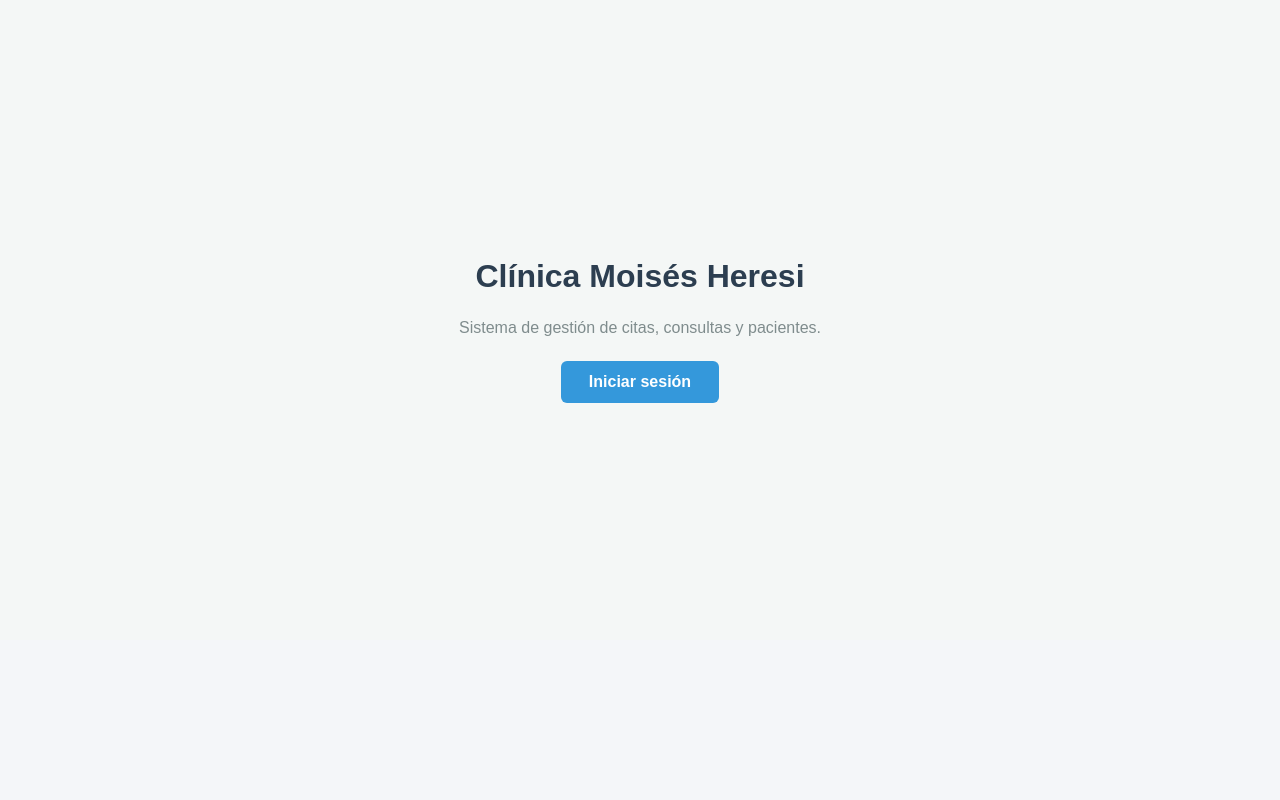
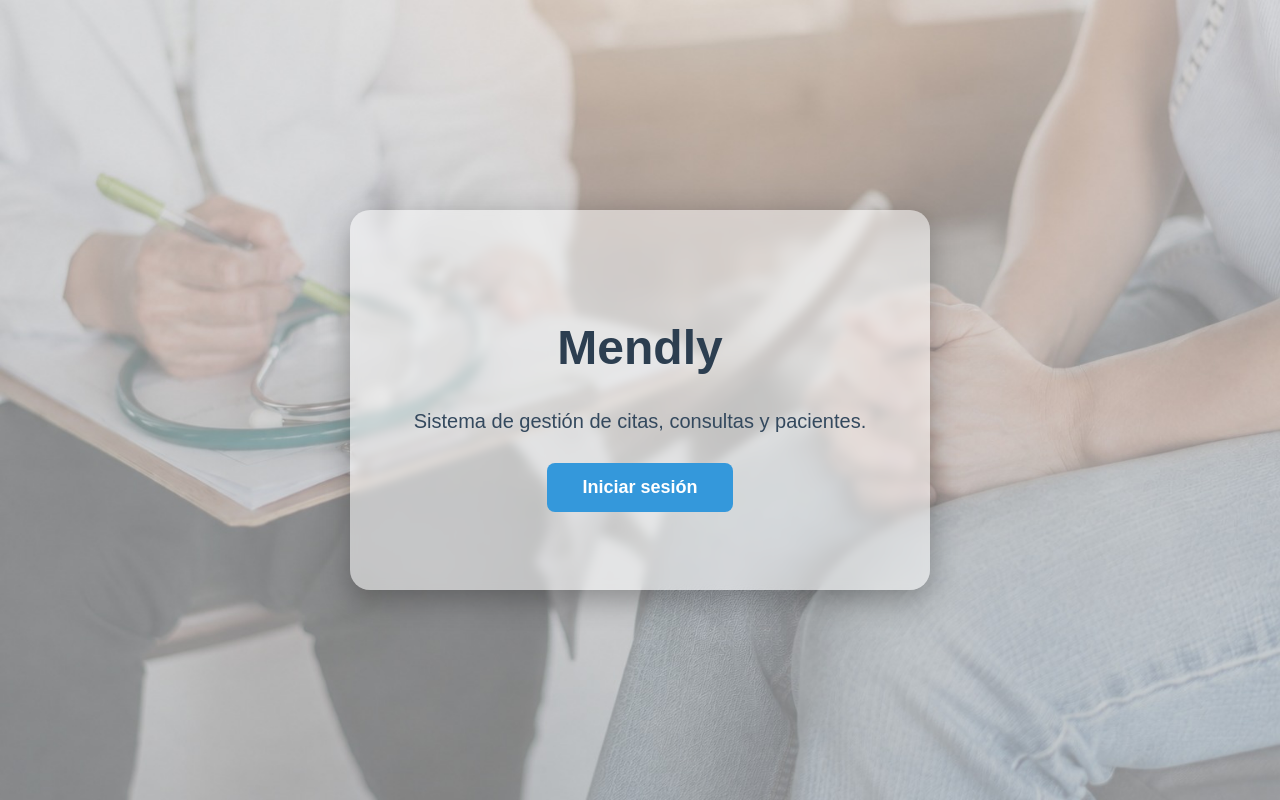
Before and after one commit to REFORMAT3R/GRUPO03, an Angular app in the folder frontend/: page / in a window 1280 px wide. Built offline with nearby package versions, Linux system fonts and the light colour scheme.

Commit message:
Agregando imagen de fondo

```diff
--- a/frontend/src/app/components/home/index/index.component.css
+++ b/frontend/src/app/components/home/index/index.component.css
@@ -1,33 +1,108 @@
-.index-hero {
-  min-height: 80vh;
-  display: flex;
-  flex-direction: column;
-  align-items: center;
-  justify-content: center;
-  text-align: center;
-  background-color: #f4f7f6;
+.index-container{
+
+    min-height:100vh;
+
+    display:flex;
+
+    justify-content:center;
+
+    align-items:center;
+
+    background-image:url('/fondo_presentacion.jpeg');
+
+    background-size:cover;
+
+    background-position:center;
+
+    background-repeat:no-repeat;
+
 }
 
-.index-hero h1 {
-  color: #2c3e50;
-  font-size: 32px;
-  margin-bottom: 8px;
+
+
+.index-hero {
+
+    width:500px;
+
+    min-height:300px;
+
+    padding:40px;
+
+    display:flex;
+
+    flex-direction:column;
+
+    align-items:center;
+
+    justify-content:center;
+
+    text-align:center;
+
+
+    background-color:rgba(255,255,255,0.50);
+
+    border-radius:20px;
+
+    box-shadow:0 10px 30px rgba(0,0,0,0.3);
+
+    backdrop-filter:blur(5px);
+
 }
 
-.index-hero p {
-  color: #7f8c8d;
-  margin-bottom: 24px;
+
+
+.index-hero h1 {
+
+    color:#2c3e50;
+
+    font-size:48px;
+
+    font-weight:800;
+
+    margin-bottom:15px;
+
 }
 
-.index-btn {
-  background-color: #3498db;
-  color: white;
-  padding: 12px 28px;
-  border-radius: 6px;
-  text-decoration: none;
-  font-weight: bold;
+
+
+.index-hero p {
+
+    color:#34495e;
+
+    font-size:20px;
+
+    margin-bottom:30px;
+
 }
 
+
+
+.index-btn {
+
+    background-color:#3498db;
+
+    color:white;
+
+    padding:14px 35px;
+
+    border-radius:8px;
+
+    text-decoration:none;
+
+    font-weight:bold;
+
+    font-size:18px;
+
+    transition:0.3s;
+
+}
+
+
+
 .index-btn:hover {
-  background-color: #2980b9;
+
+    background-color:#2980b9;
+
+    transform:scale(1.05);
+
 }
--- a/frontend/src/app/components/home/index/index.component.html
+++ b/frontend/src/app/components/home/index/index.component.html
@@ -1,5 +1,21 @@
-<div class="index-hero">
-  <h1>Clínica Moisés Heresi</h1>
-  <p>Sistema de gestión de citas, consultas y pacientes.</p>
-  <a routerLink="/login" class="index-btn">Iniciar sesión</a>
+<div class="index-container">
+
+  <div class="index-hero">
+
+    <h1>
+      Mendly
+    </h1>
+
+    <p>
+      Sistema de gestión de citas, consultas y pacientes.
+    </p>
+
+    <a
+      routerLink="/login"
+      class="index-btn">
+      Iniciar sesión
+    </a>
+
+  </div>
+
 </div>
```
Also changed, not shown: frontend/public/fondo_presentacion.jpeg (added).
